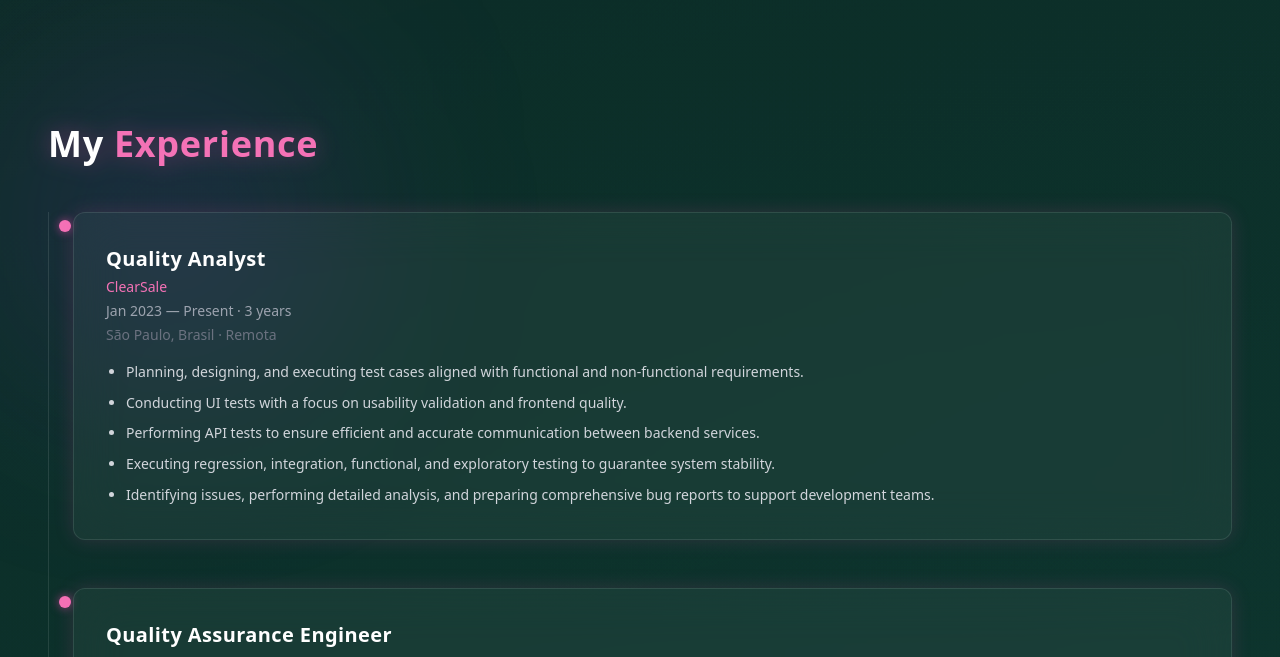
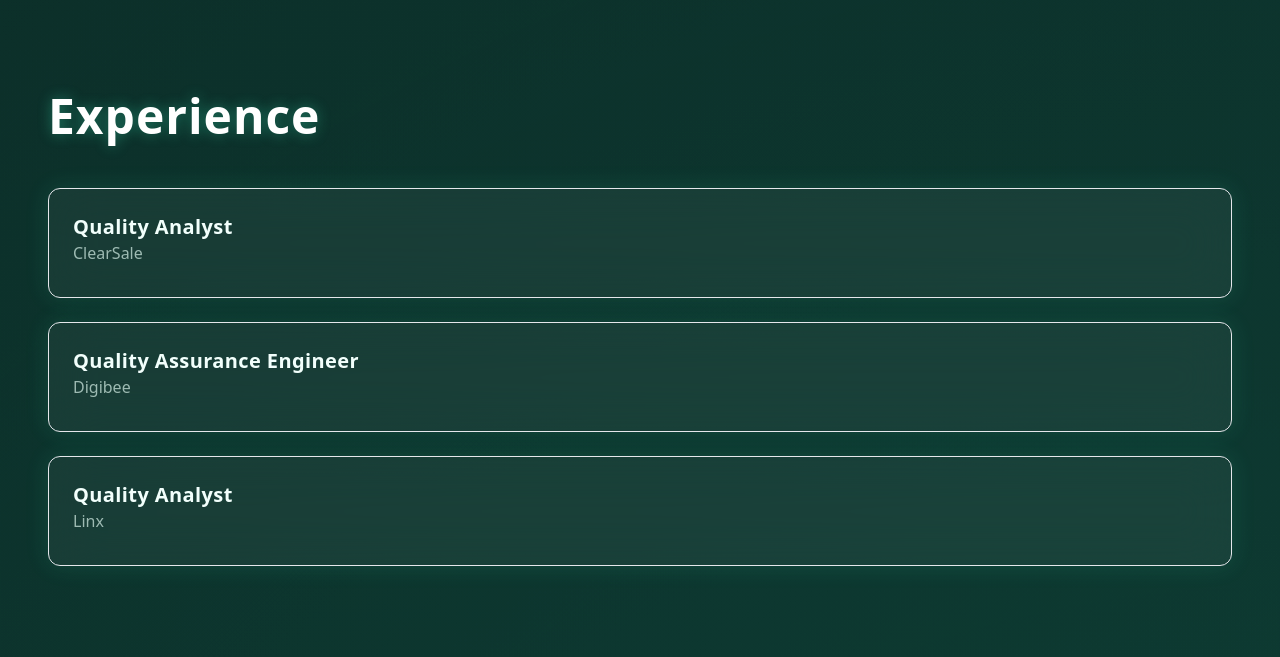
Before and after one commit to andradeg-luiza/personalpage, a React (Vite) app: page / in a window 1280 px wide. Shown: the part 4043-4700 px from the top of the page. Built offline with nearby package versions, Linux system fonts and the light colour scheme.

Commit message:
refactor(experience): adjust layout to highlight role with company displayed below

```diff
--- a/src/sections/experience/experience.tsx
+++ b/src/sections/experience/experience.tsx
@@ -1,95 +1,101 @@
-import { motion } from "framer-motion";
-import { experience } from "../../assets/data/experience";
+const experiences = [
+  {
+    role: "Quality Analyst",
+    company: "ClearSale",
+    date: "Jan 2023 — Present · 4 years",
+    location: "São Paulo, Brazil · Remote",
+    description: [
+      "Planning, designing, and executing test cases aligned with functional and non-functional requirements.",
+      "Conducting UI tests with a focus on usability validation and frontend quality.",
+      "Performing API tests to ensure efficient and accurate communication between backend services.",
+      "Executing regression, integration, functional, and exploratory testing to guarantee system stability.",
+      "Identifying issues, performing detailed analysis, and preparing comprehensive bug reports to support development teams."
+    ],
+  },
+  {
+    role: "Quality Assurance Engineer",
+    company: "Digibee",
+    date: "Jan 2022 — Sep 2022 · 9 months",
+    location: "São Paulo, Brazil · Remote",
+    description: [
+      "Creating and reviewing test scenarios based on functional and business requirements.",
+      "Executing manual tests to validate functionality and identify inconsistencies.",
+      "Developing automated tests using Cypress, Cucumber, and JavaScript.",
+      "Maintaining automated test scripts to improve efficiency and reliability.",
+      "Collaborating with development and product teams to enhance software quality.",
+      "Analyzing test results, documenting issues, and supporting defect resolution."
+    ],
+  },
+  {
+    role: "Quality Analyst",
+    company: "Linx",
+    date: "Aug 2021 — Jan 2022 · 6 months",
+    location: "Recife, Pernambuco, Brazil · Remote",
+    description: [
+      "Developing, executing, and maintaining automated test scripts for desktop applications.",
+      "Using TestComplete to create and execute functional and regression tests.",
+      "Programming automated tests using JavaScript for critical business scenarios.",
+      "Diagnosing failures and analyzing test results to identify performance issues and bugs.",
+      "Monitoring test performance and suggesting improvements for optimization.",
+      "Documenting processes, test cases, and results to ensure traceability.",
+      "Contributing to the evolution of the automation strategy with best practices and new tools."
+    ],
+  },
+];
 
 export default function Experience() {
   return (
-    <section
-      id="experience"
-      className="
-        py-32 px-6 max-w-7xl mx-auto
-        relative
-      "
-    >
-      {/* Glow decorativo */}
-      <div
-        className="
-          absolute top-20 left-0 w-72 h-72
-          bg-purple-600/20 blur-[120px] rounded-full pointer-events-none
-        "
-      ></div>
+    <section id="experience" className="soft-container py-24">
+      <h2 className="text-4xl md:text-5xl font-bold mb-12 neon-heading text-center md:text-left">
+        Experience
+      </h2>
 
-      {/* Título */}
-      <motion.h2
-        initial={{ opacity: 0, y: 40 }}
-        whileInView={{ opacity: 1, y: 0 }}
-        transition={{ duration: 0.7, ease: "easeOut" }}
-        viewport={{ once: true }}
-        className="
-          text-4xl font-bold text-white mb-12
-          drop-shadow-[0_0_12px_rgba(255,77,184,0.35)]
-          relative z-10
-        "
-      >
-        My <span className="text-pink-400">Experience</span>
-      </motion.h2>
+      <div className="space-y-6">
+        {experiences.map((exp, index) => (
+          <div
+            key={index}
+            className="
+              group relative border border-[var(--accent-green)]/30 rounded-xl p-6
+              bg-white/5 backdrop-blur-xl
+              shadow-[0_0_25px_rgba(62,243,192,0.12)]
+              transition-all duration-300
+              hover:shadow-[0_0_35px_rgba(62,243,192,0.22)]
+              cursor-pointer
+            "
+          >
+            {/* Cargo em destaque */}
+            <h3 className="text-xl font-semibold text-[var(--text-main)]">
+              {exp.role}
+            </h3>
 
-      {/* Timeline */}
-      <div className="relative pl-6 border-l border-white/10">
-        {experience.map((item, index) => (
-          <motion.div
-            key={index}
-            initial={{ opacity: 0, y: 40 }}
-            whileInView={{ opacity: 1, y: 0 }}
-            transition={{ duration: 0.7, ease: "easeOut", delay: index * 0.1 }}
-            viewport={{ once: true }}
-            className="relative mb-12"
-          >
-            {/* Bolinha da timeline */}
-            <span
-              className="
-                absolute -left-[14px] top-2 w-3 h-3
-                bg-pink-400 rounded-full
-                shadow-[0_0_10px_rgba(255,77,184,0.6)]
-              "
-            ></span>
+            {/* Empresa logo abaixo */}
+            <p className="text-[var(--text-muted)] mb-2">
+              {exp.company}
+            </p>
 
-            {/* Card */}
+            {/* Conteúdo expandido */}
             <div
               className="
-                bg-white/5 backdrop-blur-xl
-                border border-white/10
-                rounded-xl p-8
-                shadow-[0_0_20px_rgba(255,77,184,0.15)]
-                hover:shadow-[0_0_30px_rgba(255,77,184,0.35)]
-                transition-all
-                relative z-10
+                max-h-0 overflow-hidden opacity-0
+                group-hover:max-h-[800px] group-hover:opacity-100
+                transition-all duration-500 ease-in-out mt-2
               "
             >
-              <h3 className="text-xl font-semibold text-white">
-                {item.role}
-              </h3>
-
-              <p className="text-pink-400 text-sm font-medium mt-1">
-                {item.company}
+              <p className="text-sm text-[var(--accent-green)] font-medium mb-1">
+                {exp.date}
               </p>
 
-              <p className="text-gray-400 text-sm mt-1">{item.period}</p>
+              <p className="text-sm text-[var(--text-muted)] mb-4">
+                {exp.location}
+              </p>
 
-              {item.location && (
-                <p className="text-gray-500 text-sm mt-1">{item.location}</p>
-              )}
-
-              {/* Lista de responsabilidades */}
-              <ul className="text-gray-300 text-sm leading-relaxed mt-4 list-disc pl-5 space-y-2">
-                {item.description
-                  .trim()
-                  .split("\n")
-                  .map((line, i) => (
-                    <li key={i}>{line.replace(/^- /, "")}</li>
-                  ))}
+              <ul className="list-disc list-inside space-y-2 text-[var(--text-muted)] text-base leading-relaxed">
+                {exp.description.map((item, i) => (
+                  <li key={i}>{item}</li>
+                ))}
               </ul>
             </div>
-          </motion.div>
+          </div>
         ))}
       </div>
     </section>
```
